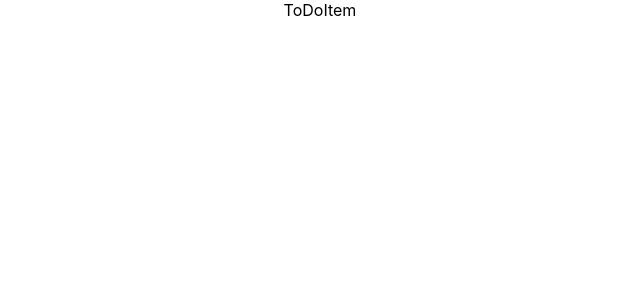
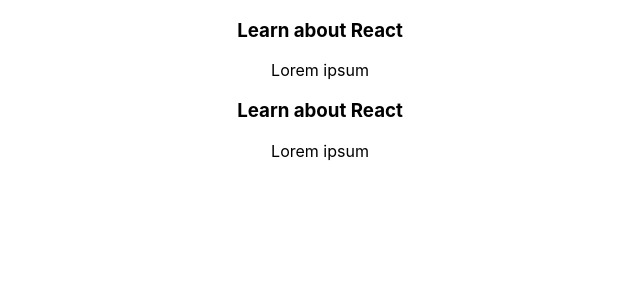
Before and after one commit to jamnjeri/to-do-list, a React (Create React App) app: page / in a window 1280 px wide. Shown: the top 300 px of the page, without its empty margins (320-960 px from the left). Built offline with nearby package versions, Linux system fonts and the light colour scheme.

Commit message:
Edited the todolist and todoitems jsx and created a navbar component

```diff
--- a/src/components/ToDoItem.js
+++ b/src/components/ToDoItem.js
@@ -1,6 +1,9 @@
 function ToDoItem() {
     return (
-        <div>ToDoItem</div>
+        <div>
+            <h3>Learn about React</h3>
+            <p>Lorem ipsum  </p>
+        </div>
     );
 }
 
--- a/src/components/ToDoList.js
+++ b/src/components/ToDoList.js
@@ -3,9 +3,10 @@
 
 function ToDoList() {
     return (
-        <div className="ToDoList">
+        < >
             <ToDoItem />
-        </div>
+            <ToDoItem />
+        </>
     );
 }
 
```
Also changed, not shown: src/components/NavBar.js (added, +9 -0 lines).
